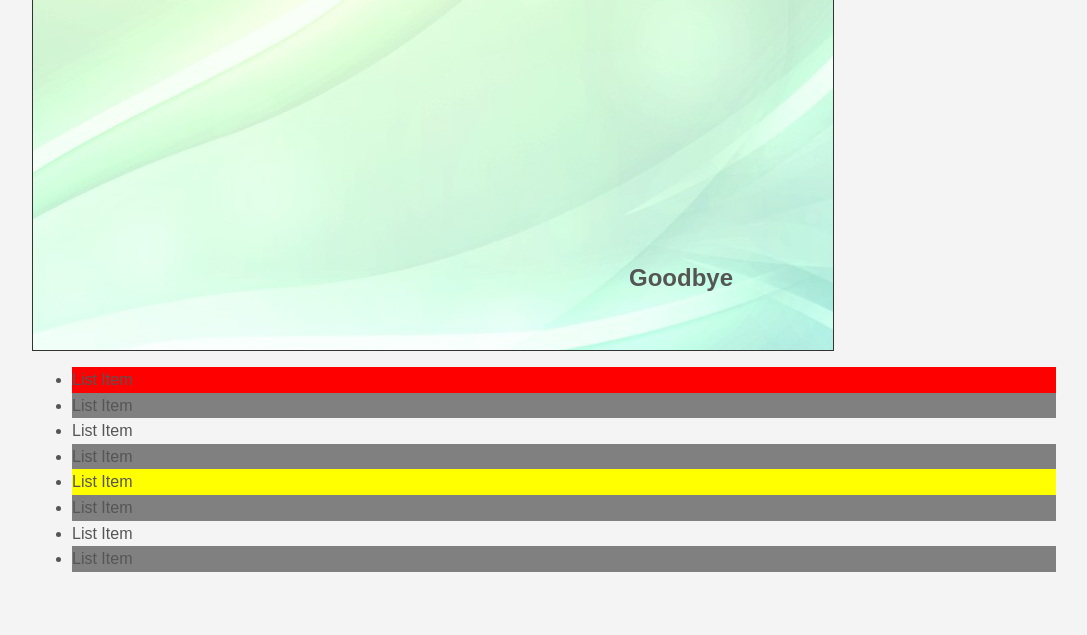
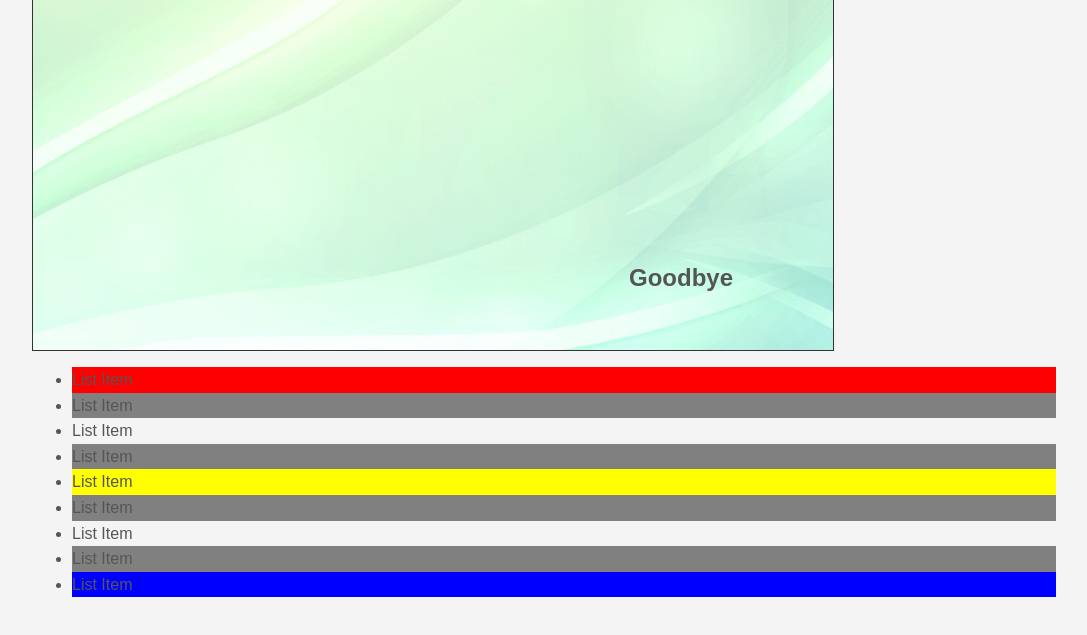
Before and after one commit to mjtedder/CSS-Cheat-Sheet, a plain HTML site: page CSS Cheat Sheet/index.html in a window 1280 px wide. Shown: the part 1465-2100 px from the top of the page, without its empty margins (96-1183 px from the left). Drawn offline with Linux system fonts and the light colour scheme; a script that the page names is missing.

Commit message:
added comments, fixed list items demonstration

```diff
--- a/CSS Cheat Sheet/index.html
+++ b/CSS Cheat Sheet/index.html
@@ -92,6 +92,7 @@
                     <li>List Item</li>
                     <li>List Item</li>
                     <li>List Item</li>
+                    <li>List Item</li>
                 </ul>
 
     </div> <!-- ./container -->
```
Also changed, not shown: CSS Cheat Sheet/css/style.css (+7 -0 lines).
